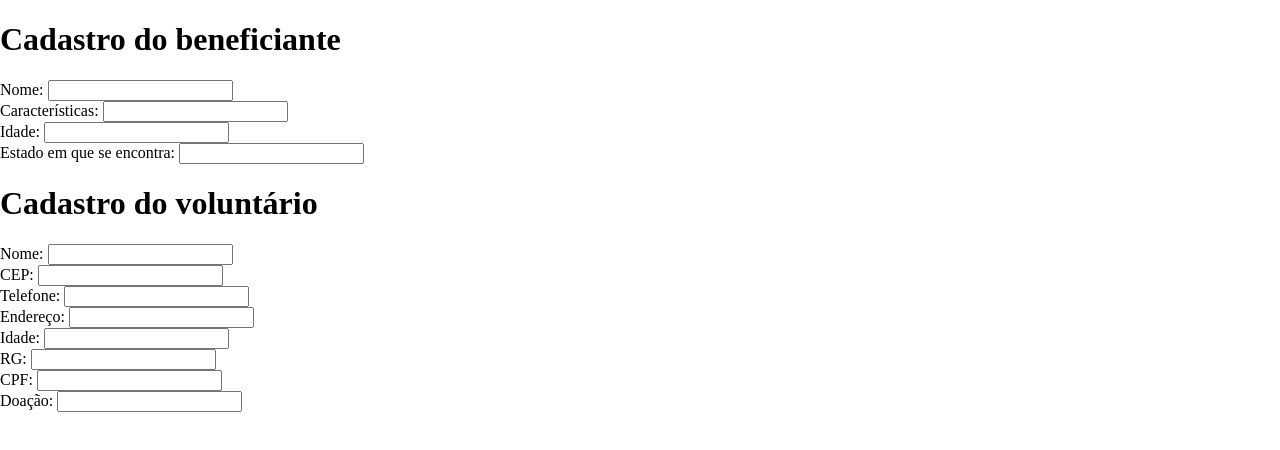
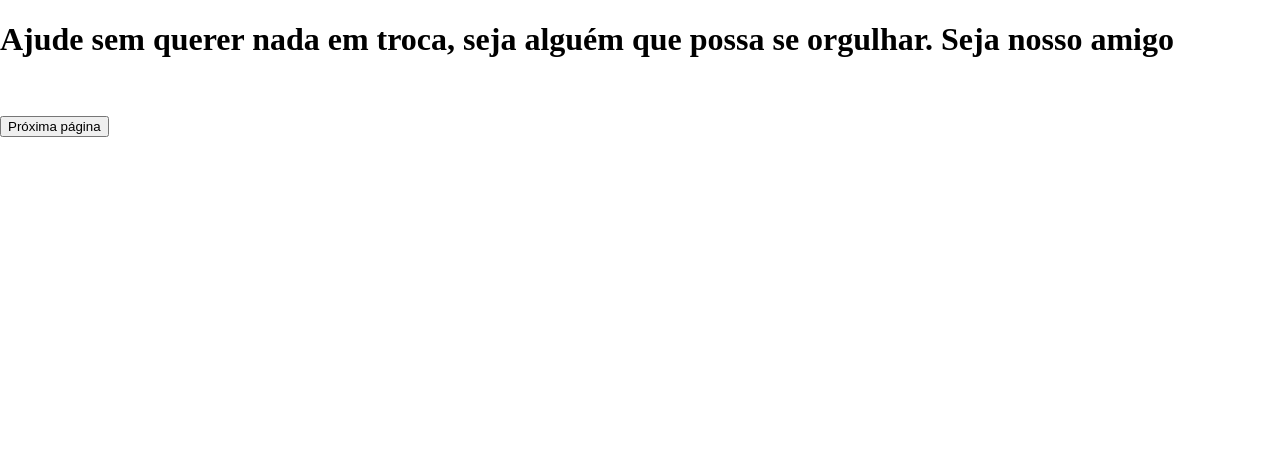
Before and after one commit to tarco123m/Projeto_agrinho_2023, a plain HTML site: page index.html in a window 1280 px wide. Drawn offline with Linux system fonts and the light colour scheme.

Commit message:
Update index.html

```diff
--- a/index.html
+++ b/index.html
@@ -3,61 +3,13 @@
   <header>
     <link rel="stylesheet" type="text/css" href="style.css">
     <meta charset="utf-8" />
-<h1>Cadastro do beneficiante</h1>
-
-    <form action="/pagina-processa-dados-do-form" method="post">
-  <div>
-    <label for="nome">Nome:</label>
-    <input type="text" id="nome" />
-  </div>
-  <div>
-    <label for="características">Características:</label>
-    <input type="text" id="características" />
-  </div>
-  <div>
-    <label for="idade">Idade:</label>
-    <input id="idade" />
-  </div>
-  <div>
-    <label for="estado em que se encontra">Estado em que se encontra:</label>
-    <input type="estado em que se encontra" />
-
-    <!DOCTYPE html>
-<html lang="tp-br">
-  <header>
-    <link rel="stylesheet" type="text/css" href="style.css">
-    <meta charset="utf-8" />
-<h1>Cadastro do voluntário</h1>
-
-    <form action="/pagina-processa-dados-do-form" method="post">
-  <div>
-    <label for="nome">Nome:</label>
-    <input type="nome" />
-  </div>
-  <div>
-    <label for="cep">CEP:</label>
-    <input type="cep" id="cep" />
-  </div>
-  <div>
-    <label for="telefone">Telefone:</label>
-    <input type="telefone" id="telefone" />
-  </div>
-  <div>
-    <label for="endereço">Endereço:</label>
-    <input type="endereço" id="endereço" />
-  </div>
-  <div>
-    <label for="idade">Idade:</label>
-    <input type="idade" />
-  </div>
-  <div>
-    <label for="rg">RG:</label>
-    <input type="rg" id="rg" />
-  </div>
-  <div>
-    <label for="cpf">CPF:</label>
-    <input type="cpf" id="cof" />
-  </div>
-  <div>
-    <label for="doação">Doação:</label>
-    <input type="doação" id="doação" />
+    <title>Início</title>
+    <h1>Ajude sem querer nada em troca, seja alguém que possa se orgulhar. Seja nosso amigo</h1>
+    <br></br>
+    <form action="cadastro.html" method="post">
+      <div class="button">
+        <button type="submit">Próxima página</button>
+      </div>
+    </form>
+  </header>
+</html>
```
